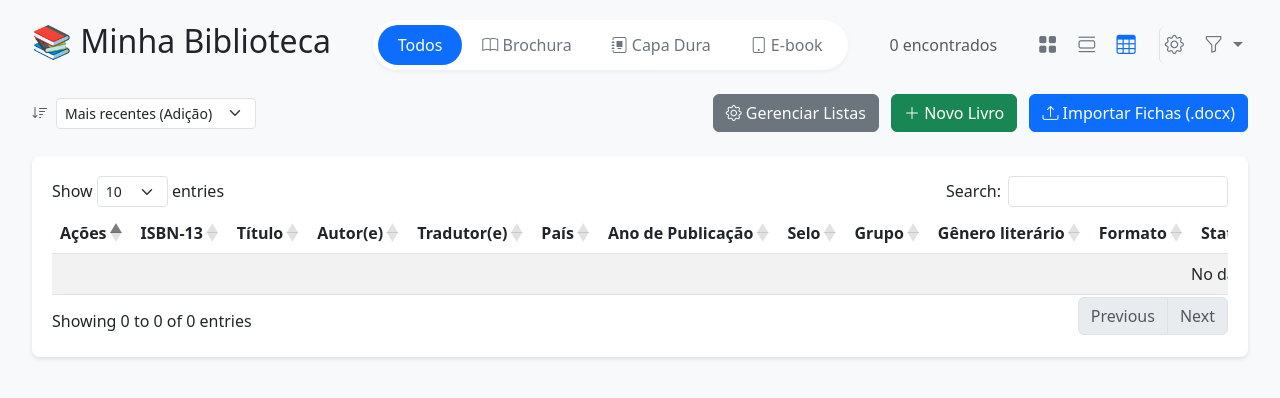
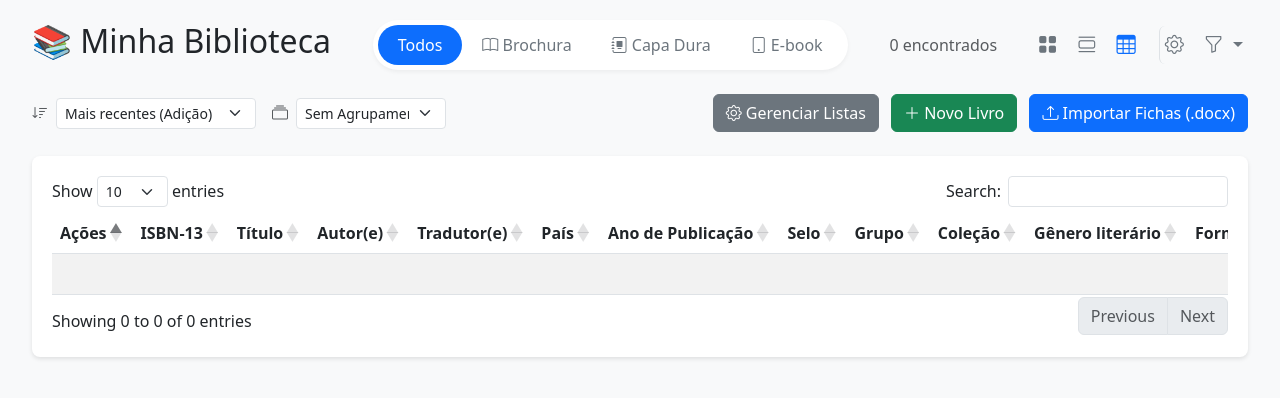
Before and after one commit to Nandho10/bibliotecaweb, a Flask app: page / in a window 1280 px wide. Shown: the top 398 px of the page. Run offline with Flask 3, Linux system fonts and the light colour scheme; lists and menus that the app fills with data are empty; some libraries are stand-ins or nearby versions.

Commit message:
Adiciona funcionalidade de agrupamento e campo colecao

```diff
--- a/templates/index.html
+++ b/templates/index.html
@@ -7,6 +7,7 @@
     <link href="https://cdn.jsdelivr.net/npm/bootstrap@5.3.0/dist/css/bootstrap.min.css" rel="stylesheet">
     <!-- DataTables CSS -->
     <link href="https://cdn.datatables.net/1.13.6/css/dataTables.bootstrap5.min.css" rel="stylesheet">
+    <link href="https://cdn.datatables.net/rowgroup/1.4.0/css/rowGroup.bootstrap5.min.css" rel="stylesheet">
     <!-- Bootstrap Icons -->
     <link href="https://cdn.jsdelivr.net/npm/bootstrap-icons@1.10.5/font/bootstrap-icons.css" rel="stylesheet">
     <!-- Select2 CSS -->
@@ -82,8 +83,9 @@
     </div>
 
     <div class="mb-4 d-flex justify-content-between align-items-center flex-wrap gap-2">
+        <div class="d-flex align-items-center gap-3">
             <div class="d-flex align-items-center">
-            <i class="bi bi-sort-down me-2 text-muted"></i>
+                <i class="bi bi-sort-down me-2 text-muted" title="Ordenar"></i>
                 <select class="form-select form-select-sm" id="sortSelect" onchange="applyFiltersAndRender()" style="width: 200px;">
                     <option value="recentes">Mais recentes (Adição)</option>
                     <option value="antigos">Mais antigos (Adição)</option>
@@ -94,6 +96,17 @@
                     <option value="mais_paginas">Mais páginas</option>
                     <option value="menos_paginas">Menos páginas</option>
                 </select>
+            </div>
+            <div class="d-flex align-items-center">
+                <i class="bi bi-collection me-2 text-muted" title="Agrupar por"></i>
+                <select class="form-select form-select-sm" id="groupSelect" onchange="applyFiltersAndRender()" style="width: 150px;">
+                    <option value="none">Sem Agrupamento</option>
+                    <option value="authors">Autor</option>
+                    <option value="selo">Selo/Editora</option>
+                    <option value="colecao">Coleção</option>
+                    <option value="formato">Formato</option>
+                </select>
+            </div>
         </div>
         <div class="text-end">
             <button class="btn btn-secondary me-2" onclick="openListsModal()">
@@ -126,6 +139,7 @@
                     <th>Ano de Publicação</th>
                     <th>Selo</th>
                     <th>Grupo</th>
+                    <th>Coleção</th>
                     <th>Gênero literário</th>
                     <th>Formato</th>
                     <th>Status</th>
@@ -168,8 +182,9 @@
                 <div class="col-md-4 mb-3"><label>Ano de Publicação</label><input type="text" class="form-control" id="f_ano_pub"></div>
                 <div class="col-md-4 mb-3"><label>Número de páginas</label><input type="text" class="form-control" id="f_pages"></div>
 
-                <div class="col-md-6 mb-3"><label>Selo</label><select class="form-select dynamic-select" id="f_selo" data-category="selos"></select></div>
-                <div class="col-md-6 mb-3"><label>Grupo</label><select class="form-select dynamic-select" id="f_grupo" data-category="grupos"></select></div>
+                <div class="col-md-4 mb-3"><label>Selo</label><select class="form-select dynamic-select" id="f_selo" data-category="selos"></select></div>
+                <div class="col-md-4 mb-3"><label>Grupo</label><select class="form-select dynamic-select" id="f_grupo" data-category="grupos"></select></div>
+                <div class="col-md-4 mb-3"><label>Coleção</label><select class="form-select dynamic-select" id="f_colecao" data-category="colecoes"></select></div>
 
                 <div class="col-md-6 mb-3"><label>Gênero literário</label><select class="form-select dynamic-select" id="f_genre" data-category="generos_literarios"></select></div>
                 <div class="col-md-6 mb-3"><label>Gênero d(e) autor(e)</label><select class="form-select dynamic-select" id="f_genero_autor" data-category="generos_autor"></select></div>
@@ -247,6 +262,7 @@
             <option value="paises">Países</option>
             <option value="selos">Selos</option>
             <option value="grupos">Grupos</option>
+            <option value="colecoes">Coleções</option>
             <option value="generos_literarios">Gêneros Literários</option>
             <option value="formatos">Formatos</option>
             <option value="generos_autor">Gêneros do Autor</option>
@@ -275,6 +291,7 @@
 <script src="https://cdn.jsdelivr.net/npm/bootstrap@5.3.0/dist/js/bootstrap.bundle.min.js"></script>
 <script src="https://cdn.datatables.net/1.13.6/js/jquery.dataTables.min.js"></script>
 <script src="https://cdn.datatables.net/1.13.6/js/dataTables.bootstrap5.min.js"></script>
+<script src="https://cdn.datatables.net/rowgroup/1.4.0/js/dataTables.rowGroup.min.js"></script>
 <script src="https://cdn.jsdelivr.net/npm/select2@4.1.0-rc.0/dist/js/select2.min.js"></script>
 
 <!-- Firebase v9 (compat) -->
@@ -305,6 +322,10 @@
     let table = $('#booksTable').DataTable({
         language: { url: '//cdn.datatables.net/plug-ins/1.13.6/i18n/pt-BR.json' },
         scrollX: true,
+        rowGroup: {
+            enable: false,
+            dataSrc: 'authors'
+        },
         columns: [
             {
                 data: 'id',
@@ -325,6 +346,7 @@
             { data: 'ano_pub', defaultContent: '' },
             { data: 'selo', defaultContent: '' },
             { data: 'grupo', defaultContent: '' },
+            { data: 'colecao', defaultContent: '' },
             { data: 'genre', defaultContent: '' },
             { data: 'formato', defaultContent: '' },
             {
@@ -541,12 +563,20 @@
 
         $('#resultsCount').text(filteredBooksData.length + ' encontrados');
 
+        const groupVal = $('#groupSelect').val() || 'none';
+
         if(currentView === 'table') {
+            if (groupVal !== 'none') {
+                table.rowGroup().dataSrc(groupVal);
+                table.rowGroup().enable();
+            } else {
+                table.rowGroup().disable();
+            }
             table.clear().rows.add(filteredBooksData).draw();
         } else if (currentView === 'cards') {
-            renderCardsView(filteredBooksData);
+            renderCardsView(filteredBooksData, groupVal);
         } else if (currentView === 'covers') {
-            renderCoversView(filteredBooksData);
+            renderCoversView(filteredBooksData, groupVal);
         }
     }
 
@@ -577,18 +607,36 @@
         return `<div class="fallback-cover"><div class="ftitle">${book.title}</div><div class="fauthor">${book.authors}</div></div>`;
     }
 
-    function renderCardsView(books) {
+    function renderCardsView(books, groupField = 'none') {
         const container = $('#cardsContainer');
         container.empty();
 
-        books.forEach(book => {
+        let groups = { 'none': books };
+        if (groupField !== 'none') {
+            groups = {};
+            books.forEach(b => {
+                let key = b[groupField] || 'Não Informado';
+                if (!groups[key]) groups[key] = [];
+                groups[key].push(b);
+            });
+        }
+
+        const keys = Object.keys(groups).sort();
+        keys.forEach(k => {
+            if (groupField !== 'none') {
+                container.append(`<div class="col-12 mt-4 mb-1"><h5 class="border-bottom pb-2 text-secondary">${k} <span class="badge bg-light text-dark border ms-2">${groups[k].length}</span></h5></div>`);
+            }
+
+            groups[k].forEach(book => {
                 const pagesMatch = String(book.pages).match(/\d+/);
                 const pages = pagesMatch ? pagesMatch[0] : '';
+
+                const cardId = 'img-card-' + Math.random().toString(36).substr(2, 9);
 
                 const card = $(`
                     <div class="col-md-6 col-lg-4">
                         <div class="card">
-                        <div class="card-img-container" id="img-card-${book.id}">
+                            <div class="card-img-container" id="${cardId}">
                                 <div class="spinner-border spinner-border-sm text-secondary m-auto" role="status"></div>
                             </div>
                             <div class="card-body">
@@ -609,23 +657,41 @@
 
                 fetchCover(book).then(url => {
                     if(url === 'fallback') {
-                    $(`#img-card-${book.id}`).html(getFallbackCoverHtml(book));
+                        $(`#${cardId}`).html(getFallbackCoverHtml(book));
                     } else {
-                    $(`#img-card-${book.id}`).html(`<img src="${url}" alt="Capa">`);
+                        $(`#${cardId}`).html(`<img src="${url}" alt="Capa">`);
                     }
+                });
             });
         });
     }
 
-    function renderCoversView(books) {
+    function renderCoversView(books, groupField = 'none') {
         const container = $('#coversContainer');
         container.empty();
 
-        books.forEach(book => {
+        let groups = { 'none': books };
+        if (groupField !== 'none') {
+            groups = {};
+            books.forEach(b => {
+                let key = b[groupField] || 'Não Informado';
+                if (!groups[key]) groups[key] = [];
+                groups[key].push(b);
+            });
+        }
+
+        const keys = Object.keys(groups).sort();
+        keys.forEach(k => {
+            if (groupField !== 'none') {
+                container.append(`<div class="col-12 mt-4 mb-1"><h5 class="border-bottom pb-2 text-secondary">${k} <span class="badge bg-light text-dark border ms-2">${groups[k].length}</span></h5></div>`);
+            }
+
+            groups[k].forEach(book => {
+                const coverId = 'img-cover-' + Math.random().toString(36).substr(2, 9);
                 const card = $(`
                     <div class="col-6 col-md-4 col-lg-2">
                         <div class="card" onclick="editBook('${book.id}')" title="${book.title}">
-                        <div class="card-img-container" id="img-cover-${book.id}">
+                            <div class="card-img-container" id="${coverId}">
                                 <div class="spinner-border spinner-border-sm text-secondary m-auto d-block mt-5" role="status"></div>
                             </div>
                         </div>
@@ -635,10 +701,11 @@
 
                 fetchCover(book).then(url => {
                     if(url === 'fallback') {
-                    $(`#img-cover-${book.id}`).html(getFallbackCoverHtml(book));
+                        $(`#${coverId}`).html(getFallbackCoverHtml(book));
                     } else {
-                    $(`#img-cover-${book.id}`).html(`<img src="${url}" alt="Capa">`);
+                        $(`#${coverId}`).html(`<img src="${url}" alt="Capa">`);
                     }
+                });
             });
         });
     }
@@ -650,7 +717,7 @@
     settingsRef.get().then(doc => {
         if (!doc.exists) {
             settingsRef.set({
-                autores: [], tradutores: [], paises: [], selos: [], grupos: [],
+                autores: [], tradutores: [], paises: [], selos: [], grupos: [], colecoes: [],
                 generos_literarios: [], formatos: [], generos_autor: [],
                 motivos_leitura: [], aquisicoes: [], meses: [], anos: [], status: ['Lido', 'Wishlist']
             });
@@ -814,6 +881,7 @@
                 ano_pub: getRaw(raw, ['Ano de Publicação', 'Ano']),
                 selo: getRaw(raw, ['Selo']),
                 grupo: getRaw(raw, ['Grupo editorial', 'Grupo']),
+                colecao: data.colecao || getRaw(raw, ['Coleção', 'Colecao', 'Coleções']) || '',
                 genre: data.genre || '',
                 formato: getRaw(raw, ['Formato']),
                 status: data.status || getRaw(raw, ['Status']) || '',
@@ -874,6 +942,7 @@
         setSelect2Val('#f_pais', b.pais, false);
         setSelect2Val('#f_selo', b.selo, false);
         setSelect2Val('#f_grupo', b.grupo, false);
+        setSelect2Val('#f_colecao', b.colecao, false);
         setSelect2Val('#f_genre', b.genre, false);
         setSelect2Val('#f_formato', b.formato, false);
         setSelect2Val('#f_status', b.status, false);
@@ -934,6 +1003,7 @@
             'Ano de Publicação': document.getElementById('f_ano_pub').value,
             'Selo': getS2Val('#f_selo'),
             'Grupo editorial': getS2Val('#f_grupo'),
+            'Coleção': getS2Val('#f_colecao'),
             'Formato': getS2Val('#f_formato'),
             'Status': getS2Val('#f_status'),
             'Gênero do autor': getS2Val('#f_genero_autor'),
@@ -952,6 +1022,7 @@
             authors: getS2Val('#f_authors', true),
             genre: getS2Val('#f_genre'),
             publisher: getS2Val('#f_grupo') || getS2Val('#f_selo'),
+            colecao: getS2Val('#f_colecao'),
             pages: document.getElementById('f_pages').value,
             cover_url: document.getElementById('f_cover_url').value,
             status: getS2Val('#f_status'),
```
Lines whose indentation alone changed are shown as unchanged.
